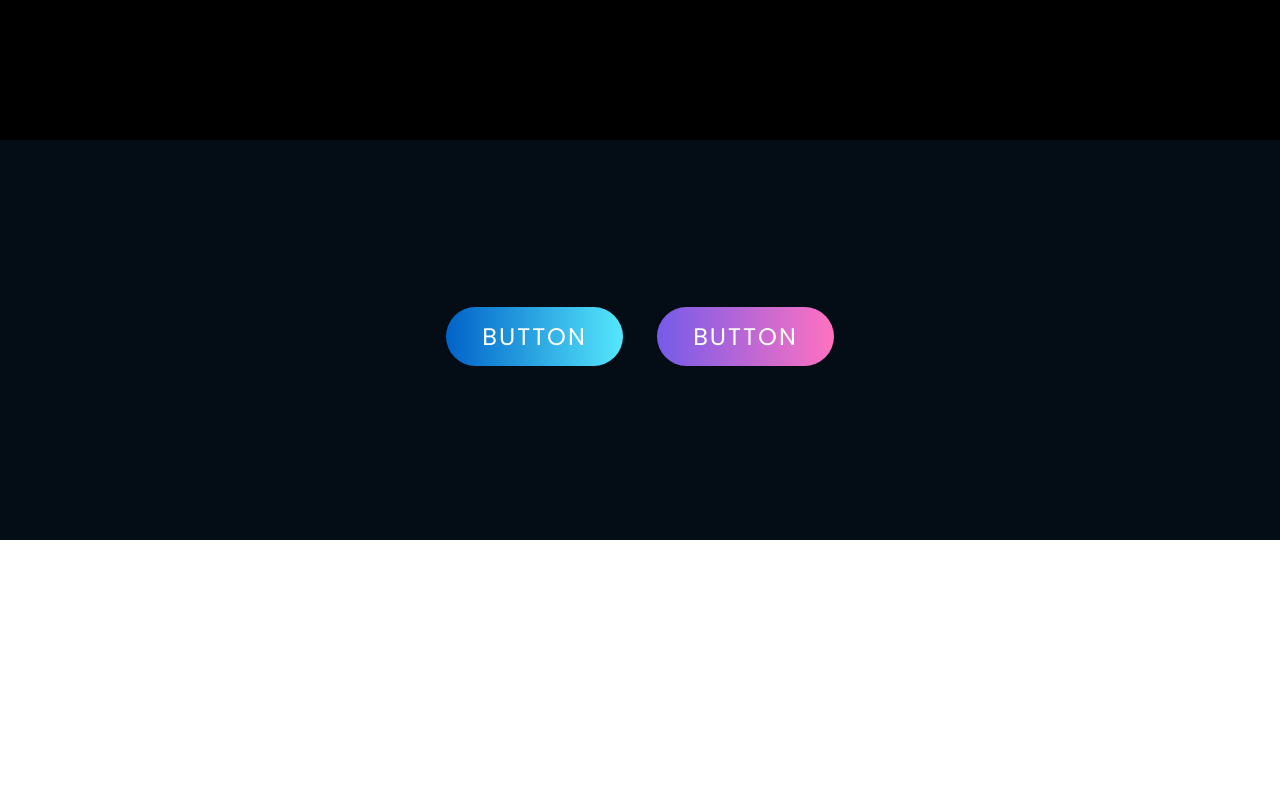
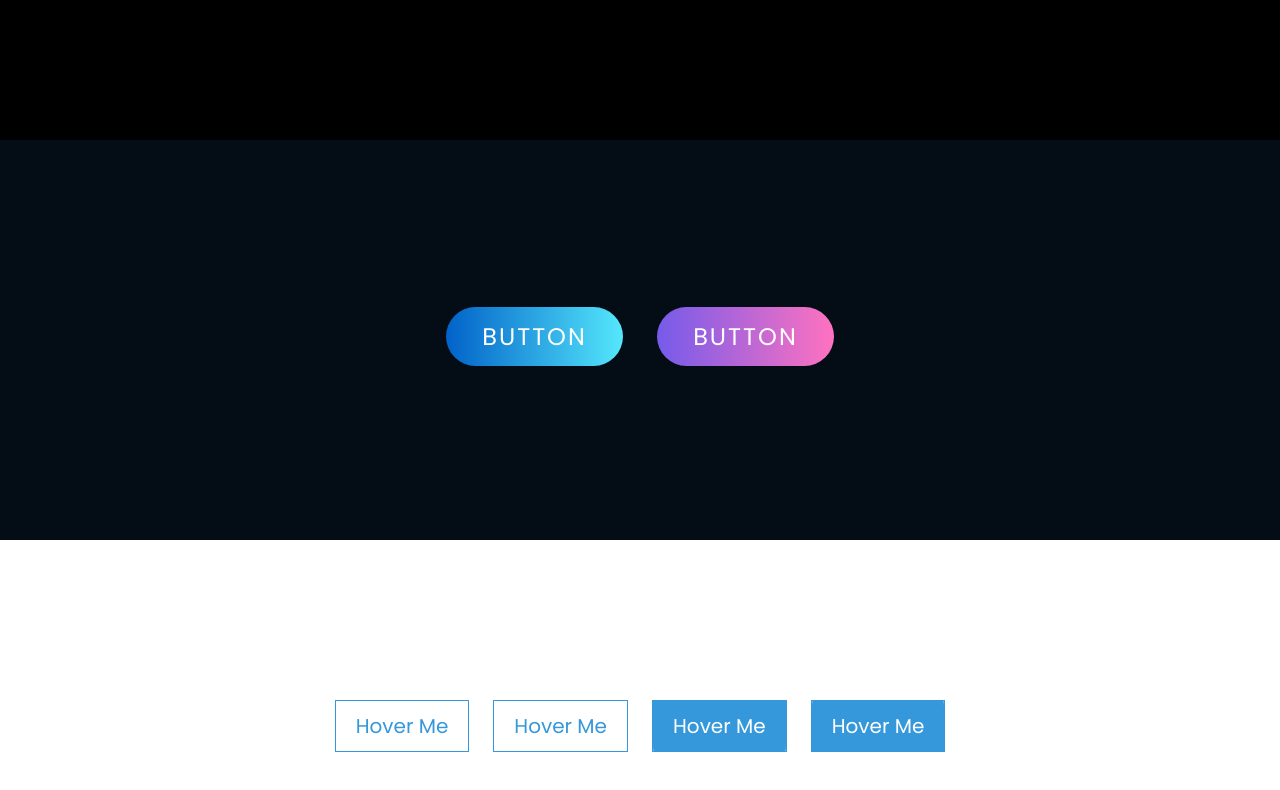
Before and after one commit to PriontoAbdullah/CSS-Button-Effect, a plain HTML site: page index.html in a window 1280 px wide. Shown: the part 260-1050 px from the top of the page. Before the commit the page ends 800 px from the top, so only its background shows below. Drawn offline with Linux system fonts and the light colour scheme.

Commit message:
Button Hover Effect

```diff
--- /dev/null
+++ b/Button-Hover.css
@@ -0,0 +1,75 @@
+@import url('https://fonts.googleapis.com/css?family=Poppins:400,500,600,700,800,900&displayer=swap');
+
+#button-hover{
+    margin: 0;
+    padding: 0;
+    height: 30vh;
+}
+
+#button-hover .container{
+    text-align: center;
+    margin-top: 150px;
+}
+
+#button-hover .btn{
+    border: 1px solid #3498db;
+    background: none;
+    padding: 10px 20px;
+    font-size: 20px;
+    font-family: 'Poppins', sans-serif;
+    cursor: pointer;
+    margin: 10px;
+    transition: 0.8s;
+    position: relative;
+    overflow: hidden;
+}
+
+.btn1, .btn2{
+    color: #3498db;
+}
+
+.btn3, .btn4{
+    color: #fff;
+}
+
+.btn1:hover, .btn2:hover{
+    color: #fff;
+}
+
+
+.btn3:hover, .btn4:hover{
+    color: #3498db;
+}
+
+.btn::before{
+    content: "";
+    position: absolute;
+    left: 0;
+    width: 100%;
+    height: 0%;
+    background: #3498db;
+    z-index: -1;
+    transition: 0.8s;
+}
+
+.btn1::before, .btn3::before{
+    top: 0;
+    border-radius: 0 0 50% 50%;
+}
+
+.btn2::before, .btn4::before{
+    bottom: 0;
+    border-radius: 50% 50% 0 0;
+}
+
+.btn3::before, .btn4::before{
+    height: 180%;
+}
+
+.btn1:hover::before, .btn2:hover::before{
+    height: 180%;
+}
+
+.btn3:hover::before, .btn4:hover::before{
+    height: 0%;
+}
--- a/index.html
+++ b/index.html
@@ -5,6 +5,7 @@
 
     <link rel="stylesheet" type="text/css" href="Text-Animation.css">
     <link rel="stylesheet" type="text/css" href="Button-Ripple.css">
+    <link rel="stylesheet" type="text/css" href="Button-Hover.css">
 
     <title> CSS Button Effect </title>
  </head>
@@ -22,6 +23,17 @@
          <a class="rip" href="#">Button</a>
       </div>
    </section>
+
+
+    <!------# Button Ripple Effect #------>
+    <section id="button-hover">
+      <div class="container">
+         <button class="btn btn1">Hover Me</button>
+         <button class="btn btn2">Hover Me</button>
+         <button class="btn btn3">Hover Me</button>
+         <button class="btn btn4">Hover Me</button>
+      </div>
+    </section>
 
 
     <!------# Button Ripple Effect For JS code #------>
```
